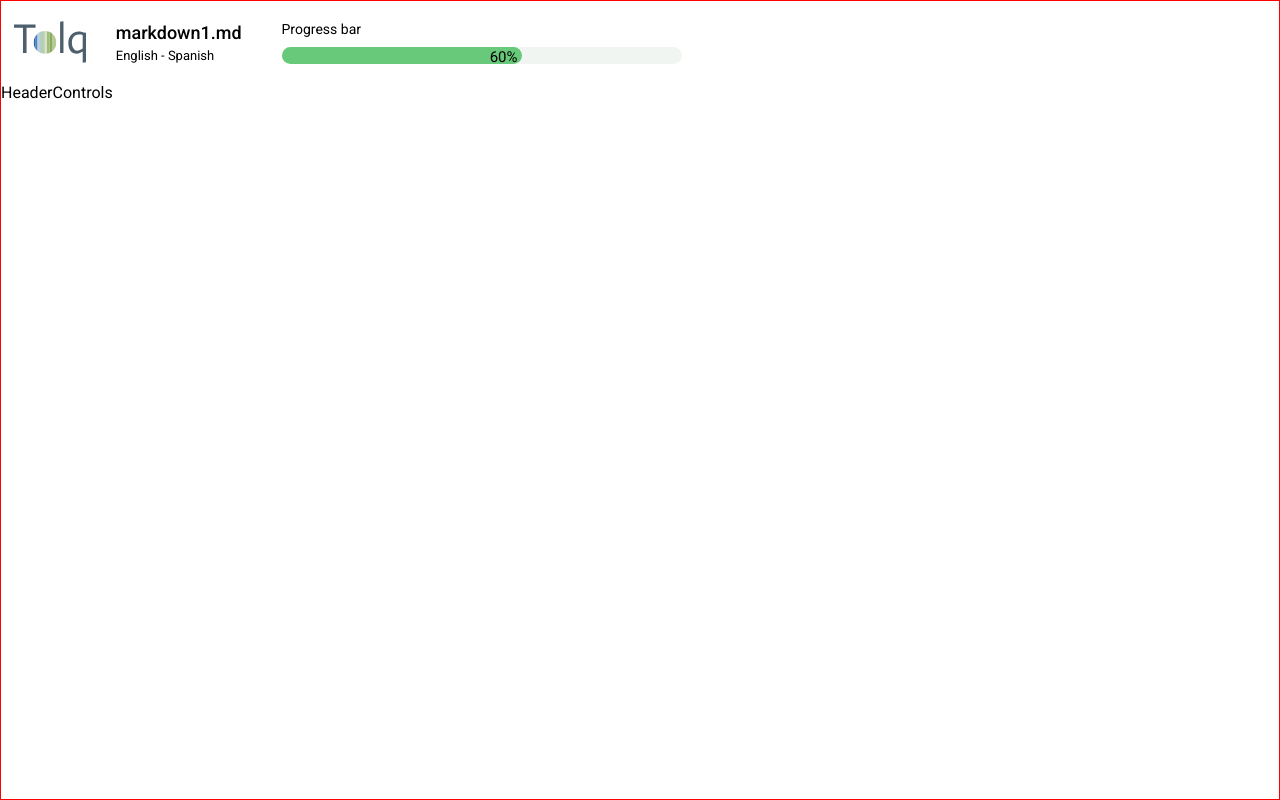
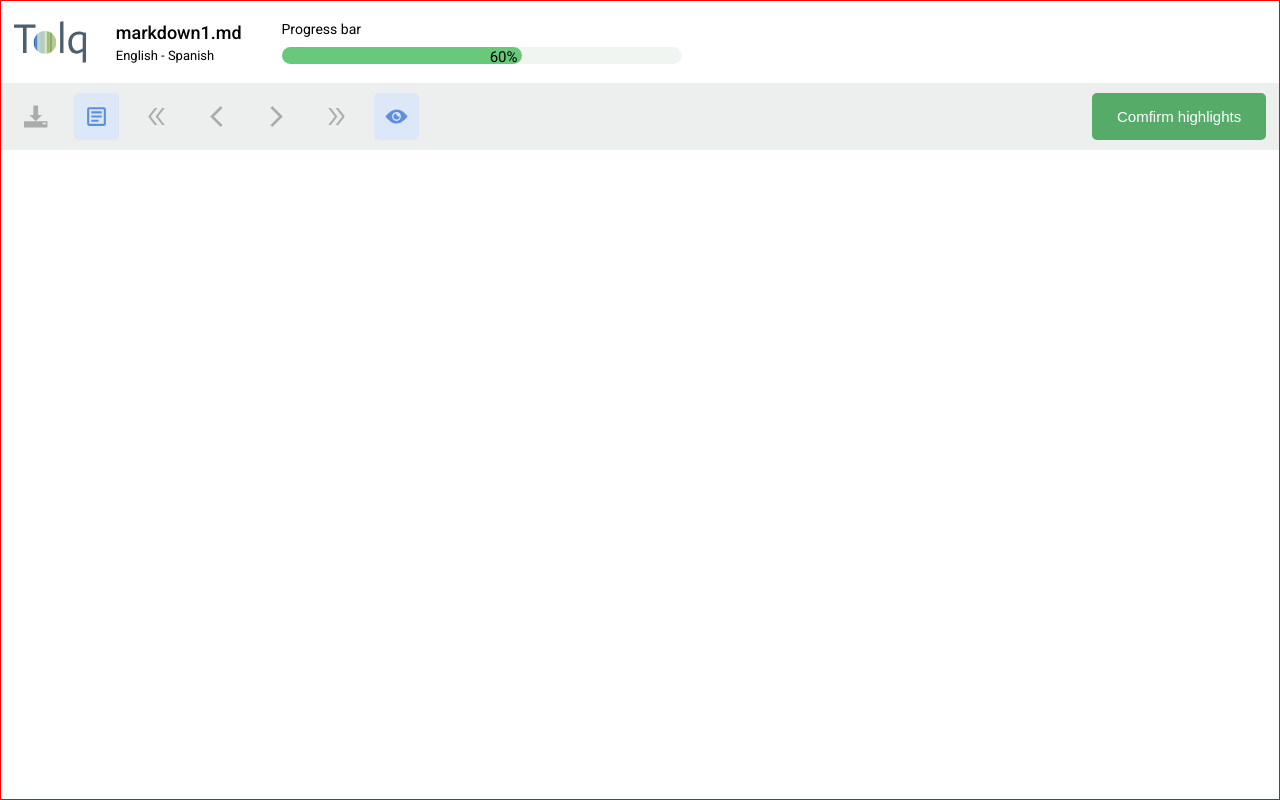
Before and after one commit to Clintjeez/tolq-translator, a React (Create React App) app: page / in a window 1280 px wide. Built offline with nearby package versions, Linux system fonts and the light colour scheme.

Commit message:
Updates: Header controls components done with styling and icons bling and icon buttons

```diff
--- a/package.json
+++ b/package.json
@@ -8,6 +8,7 @@
     "@testing-library/user-event": "^13.5.0",
     "react": "^18.2.0",
     "react-dom": "^18.2.0",
+    "react-icons": "^4.4.0",
     "react-scripts": "5.0.1",
     "web-vitals": "^2.1.4"
   },
--- a/src/components/headerControls/HeaderControls.css
+++ b/src/components/headerControls/HeaderControls.css
@@ -0,0 +1,46 @@
+.header-controls {
+  background-color: #edeeee;
+}
+.flex-wrapper {
+  display: flex;
+  justify-content: space-between;
+  padding: 10px 0px;
+}
+
+.controls-group {
+  display: flex;
+  gap: 15px;
+}
+.controls-btn {
+  background-color: #edeeee;
+  color: #aaabab;
+  font-size: 25px;
+  font-weight: bold;
+  display: flex;
+  align-items: center;
+  border: none;
+  border-radius: 5px;
+  padding: 5px 10px;
+}
+.controls-btn:hover {
+  background-color: #dce7f8;
+  cursor: pointer;
+}
+.controls-btn.selected {
+  background-color: #dce7f8;
+  color: #5d8fdc;
+}
+
+.cta-btn {
+  background-color: #57ab68;
+  color: #fff;
+  font-size: 15px;
+  border: none;
+  border-radius: 5px;
+  padding: 15px 25px;
+  transition: 230ms all;
+}
+.cta-btn:hover {
+  background-color: #57ab68c7;
+  cursor: pointer;
+}
--- a/src/components/headerControls/HeaderControls.jsx
+++ b/src/components/headerControls/HeaderControls.jsx
@@ -1,7 +1,49 @@
 import React from "react";
 
+import { ImDownload3 } from "react-icons/im";
+import {
+  MdOutlineArticle,
+  MdArrowBackIosNew,
+  MdArrowForwardIos,
+} from "react-icons/md";
+import { AiOutlineDoubleLeft, AiOutlineDoubleRight } from "react-icons/ai";
+import { IoIosEye } from "react-icons/io";
+
+import "./HeaderControls.css";
+
 const HeaderControls = () => {
-  return <div>HeaderControls</div>;
+  return (
+    <div className="header-controls">
+      <div className="container">
+        <div className="flex-wrapper">
+          <div className="controls-group">
+            <button className="controls-btn">
+              <ImDownload3 />
+            </button>
+            <button className="controls-btn selected">
+              <MdOutlineArticle />
+            </button>
+            <button className="controls-btn">
+              <AiOutlineDoubleLeft />
+            </button>
+            <button className="controls-btn">
+              <MdArrowBackIosNew />
+            </button>
+            <button className="controls-btn">
+              <MdArrowForwardIos />
+            </button>
+            <button className="controls-btn">
+              <AiOutlineDoubleRight />
+            </button>
+            <button className="controls-btn selected">
+              <IoIosEye />
+            </button>
+          </div>
+          <button className="cta-btn">Comfirm highlights</button>
+        </div>
+      </div>
+    </div>
+  );
 };
 
 export default HeaderControls;
```
Also changed, not shown: 1 other file (tests, documents, lock files or other folders).
